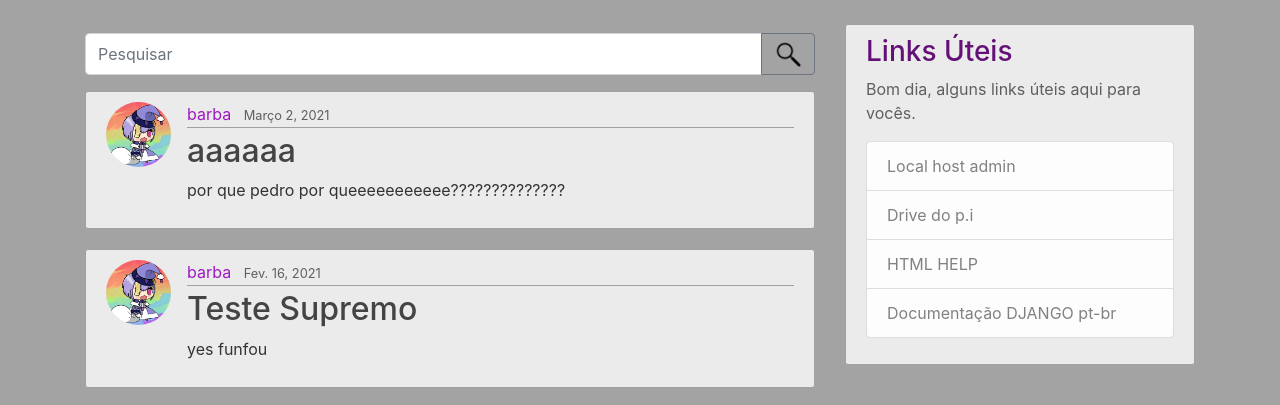
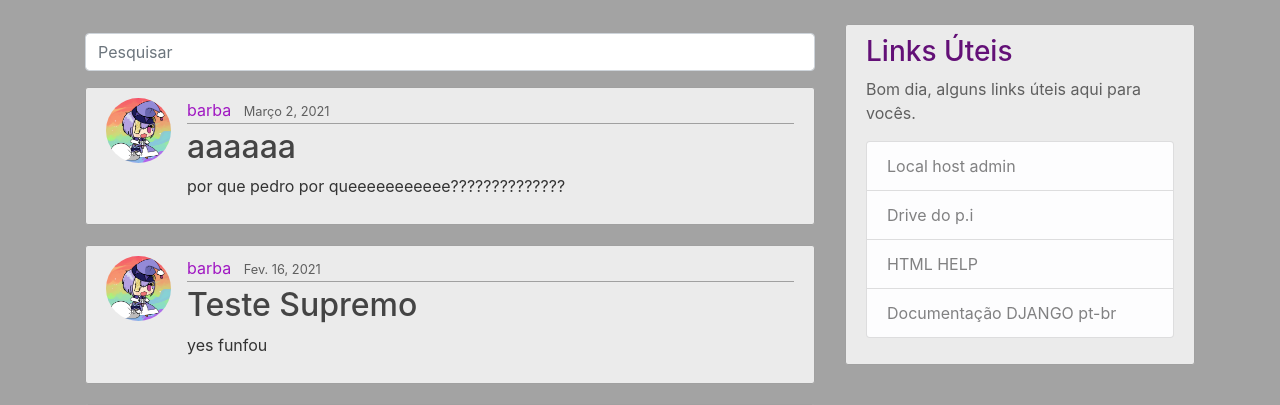
Before and after one commit to BarbaraMafra/Flowter, a Django app: page / in a window 1280 px wide. Shown: the part 56-461 px from the top of the page. Run offline with Django 3.2, Linux system fonts and the light colour scheme; data comes from the database, SQL or seed files in the repository; parts of the project's set-up code (start-up, migrations or seed data) failed here and were passed over; some libraries are stand-ins or nearby versions.

Commit message:
Update home.html

```diff
--- a/blog/templates/blog/home.html
+++ b/blog/templates/blog/home.html
@@ -75,10 +75,6 @@
 </div>
 <div class="input-group mb-3">
   <input id="searchbar" name="searchbar" type="text" class="form-control" placeholder="Pesquisar" aria-label="Pesquisar" aria-describedby="basic-addon2">
-  <div class="input-group-append">
-    {% load static %}
-    <button class="btn btn-outline-secondary"  type="button"><img src="{% static 'blog/lupa.png' %}" width="28px"></button>
-  </div>
 </div>
 
     <div id="COMBOIO_FODA"></div>
```
